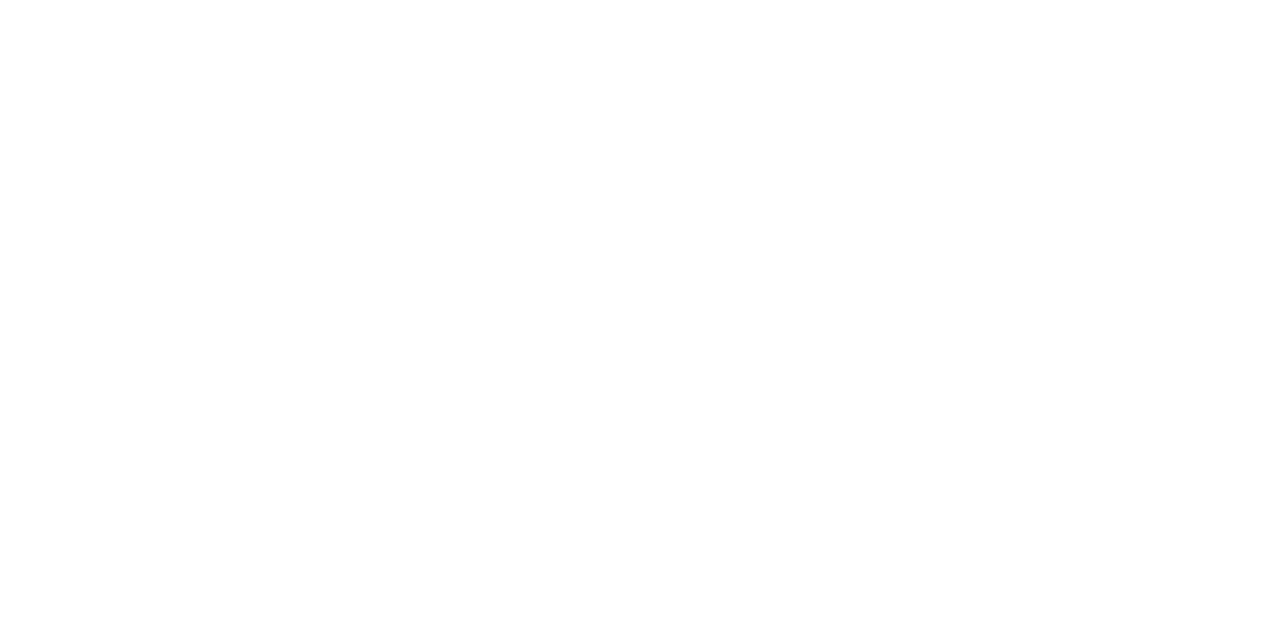
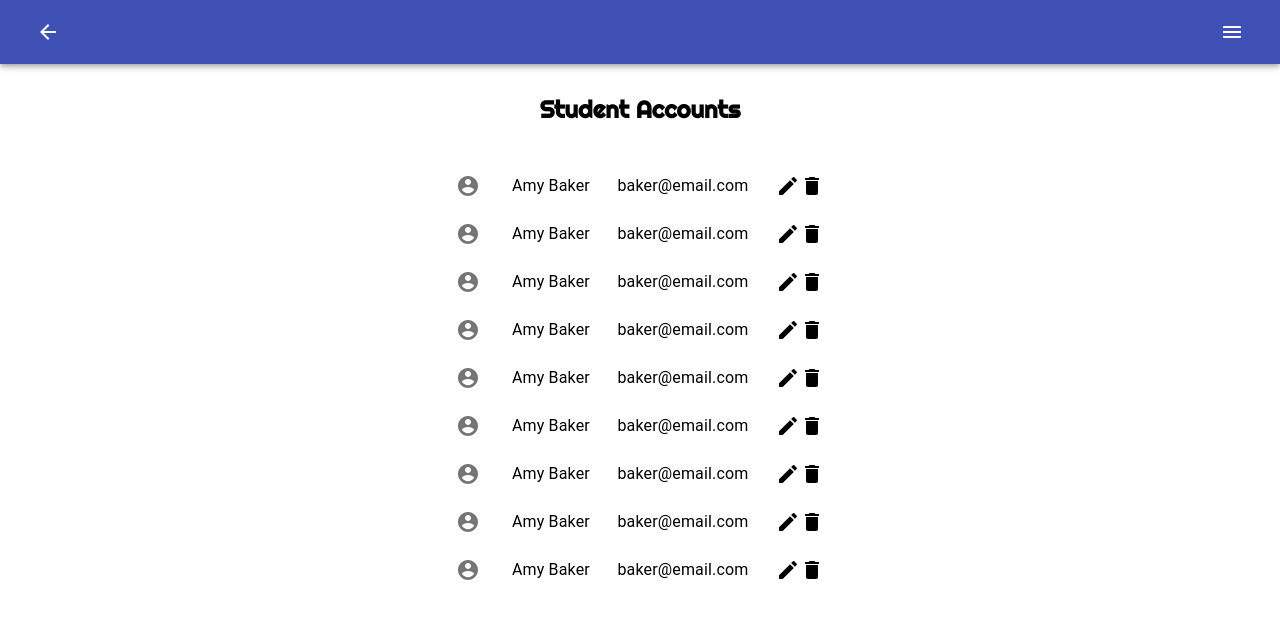
Before and after one commit to jmbushong/serviceTracker, a React (Create React App) app: page /manageaccounts in a window 1280 px wide. Shown: the top 618 px of the page. Built offline with nearby package versions, Linux system fonts and the light colour scheme.

Commit message:
added student account page

```diff
--- a/src/App.css
+++ b/src/App.css
@@ -148,6 +148,11 @@ a:active{
   transform:translateX(-60%)
 
 }
+.studentAccounts{
+  margin-left:auto;
+  margin-right:auto;
+  width: 400px;
+}
 
   }
   @media only screen and (min-width: 768px) {
@@ -240,3 +245,9 @@ hr{
 .visited:visited{
   color:black;
 }
+
+/* .studentAccounts{
+  margin-left:auto;
+  margin-right:auto;
+  width: 400px;
+} */
--- a/src/App.tsx
+++ b/src/App.tsx
@@ -23,6 +23,7 @@ import UpdateServiceHours from './Components/StudentView/StudentDashboard/Update
 import ViewEvents from './Components/StudentView/ViewEvents';
 import AdminDash from './Components/AdminView/AdminDash';
 import EventSchedule from './Components/AdminView/Events/EventSchedule';
+import ManageAccounts from './Components/AdminView/ManageAccounts';
 
 
 
@@ -49,6 +50,7 @@ class App extends React.Component {
     <Route exact path="/events" component={ViewEvents}/>
     <Route exact path="/admindash" component={AdminDash}/>
     <Route exact path="/adminevent" component={EventSchedule}/>
+    <Route exact path="/manageaccounts" component={ManageAccounts}/>
 
 
   </Switch>
--- a/src/Components/AdminView/AdminDash.tsx
+++ b/src/Components/AdminView/AdminDash.tsx
@@ -45,13 +45,13 @@ class AdminDash extends React.Component {
               />
               Schedule Event
             </h3></Link>
-            <h3 className="marginBottom">
+            <Link to="/manageaccounts"><h3 className="marginBottom">
               <FontAwesomeIcon
                 className="admindash_icons"
                 icon={faAddressBook}
               />
               Student Accounts
-            </h3>
+            </h3></Link>
             <div className="classCode">
               {" "}
               {/* <h4>Class PIN</h4> */}
--- a/src/Components/AdminView/ManageAccounts.tsx
+++ b/src/Components/AdminView/ManageAccounts.tsx
@@ -1,11 +1,115 @@
-import React, {Component} from 'react';
+import React from 'react';
+import List from '@material-ui/core/List';
+import ListItem, { ListItemProps } from '@material-ui/core/ListItem';
+import ListItemIcon from '@material-ui/core/ListItemIcon';
+import ListItemText from '@material-ui/core/ListItemText';
+import Divider from '@material-ui/core/Divider';
+import InboxIcon from '@material-ui/icons/Inbox';
+import DraftsIcon from '@material-ui/icons/Drafts';
+import Box from '@material-ui/core/Box'
+import AdminSitebar from '../Sitebar/AdminSitebar';
+import AccountCircleIcon from '@material-ui/icons/AccountCircle';
+import EditIcon from '@material-ui/icons/Edit';
+import DeleteIcon from '@material-ui/icons/Delete';
+import { Delete } from '@material-ui/icons';
 
+import Fab from '@material-ui/core/Fab';
+import AddIcon from '@material-ui/icons/Add';
 
 class ManageAccounts extends React.Component {
 
+
     render() {
-        return (  <div>Enter Content Here</div>);
-    }
-}
+        return (   <Box >
+            <AdminSitebar/>
+            <h2 style={{textAlign:"center", margin:"30px"}}>Student Accounts</h2>
+
+            <Box className="studentAccounts"> <List component="nav" aria-label="main mailbox folders">
+              <ListItem button>
+                <ListItemIcon>
+                <AccountCircleIcon/>
+                </ListItemIcon>
+                <ListItemText>Amy Baker</ListItemText>
+                <ListItemText>baker@email.com</ListItemText>
+                <EditIcon/>
+                <DeleteIcon/>
+              </ListItem>
+              <ListItem button>
+                <ListItemIcon>
+                <AccountCircleIcon/>
+                </ListItemIcon>
+                <ListItemText>Amy Baker</ListItemText>
+                <ListItemText>baker@email.com</ListItemText>
+                <EditIcon/>
+                <DeleteIcon/>
+              </ListItem>
+              <ListItem button>
+                <ListItemIcon>
+                <AccountCircleIcon/>
+                </ListItemIcon>
+                <ListItemText>Amy Baker</ListItemText>
+                <ListItemText>baker@email.com</ListItemText>
+                <EditIcon/>
+                <DeleteIcon/>
+              </ListItem>
+              <ListItem button>
+                <ListItemIcon>
+                <AccountCircleIcon/>
+                </ListItemIcon>
+                <ListItemText>Amy Baker</ListItemText>
+                <ListItemText>baker@email.com</ListItemText>
+                <EditIcon/>
+                <DeleteIcon/>
+              </ListItem>
+              <ListItem button>
+                <ListItemIcon>
+                <AccountCircleIcon/>
+                </ListItemIcon>
+                <ListItemText>Amy Baker</ListItemText>
+                <ListItemText>baker@email.com</ListItemText>
+                <EditIcon/>
+                <DeleteIcon/>
+              </ListItem>
+              <ListItem button>
+                <ListItemIcon>
+                <AccountCircleIcon/>
+                </ListItemIcon>
+                <ListItemText>Amy Baker</ListItemText>
+                <ListItemText>baker@email.com</ListItemText>
+                <EditIcon/>
+                <DeleteIcon/>
+              </ListItem>
+              <ListItem button>
+                <ListItemIcon>
+                <AccountCircleIcon/>
+                </ListItemIcon>
+                <ListItemText>Amy Baker</ListItemText>
+                <ListItemText>baker@email.com</ListItemText>
+                <EditIcon/>
+                <DeleteIcon/>
+              </ListItem>
+              <ListItem button>
+                <ListItemIcon>
+                <AccountCircleIcon/>
+                </ListItemIcon>
+                <ListItemText>Amy Baker</ListItemText>
+                <ListItemText>baker@email.com</ListItemText>
+                <EditIcon/>
+                <DeleteIcon/>
+              </ListItem>
+              <ListItem button>
+                <ListItemIcon>
+                <AccountCircleIcon/>
+                </ListItemIcon>
+                <ListItemText>Amy Baker</ListItemText>
+                <ListItemText>baker@email.com</ListItemText>
+                <EditIcon/>
+                <DeleteIcon/>
+              </ListItem>
+            </List>
+            </Box>
+
+          </Box>)
+}}
 
 export default ManageAccounts;
```
Also changed, not shown: 1 other file (tests, documents, lock files or other folders).
